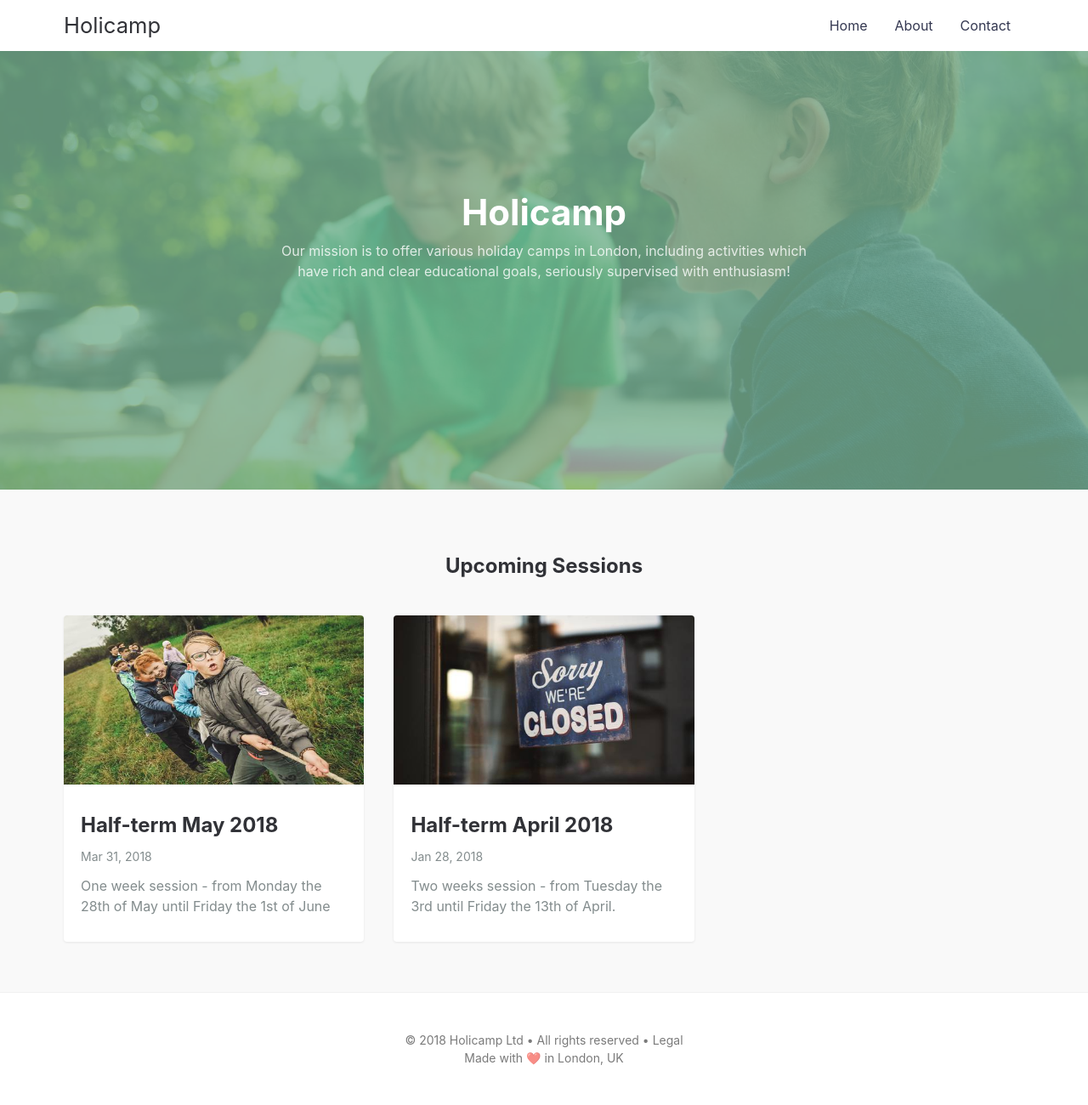
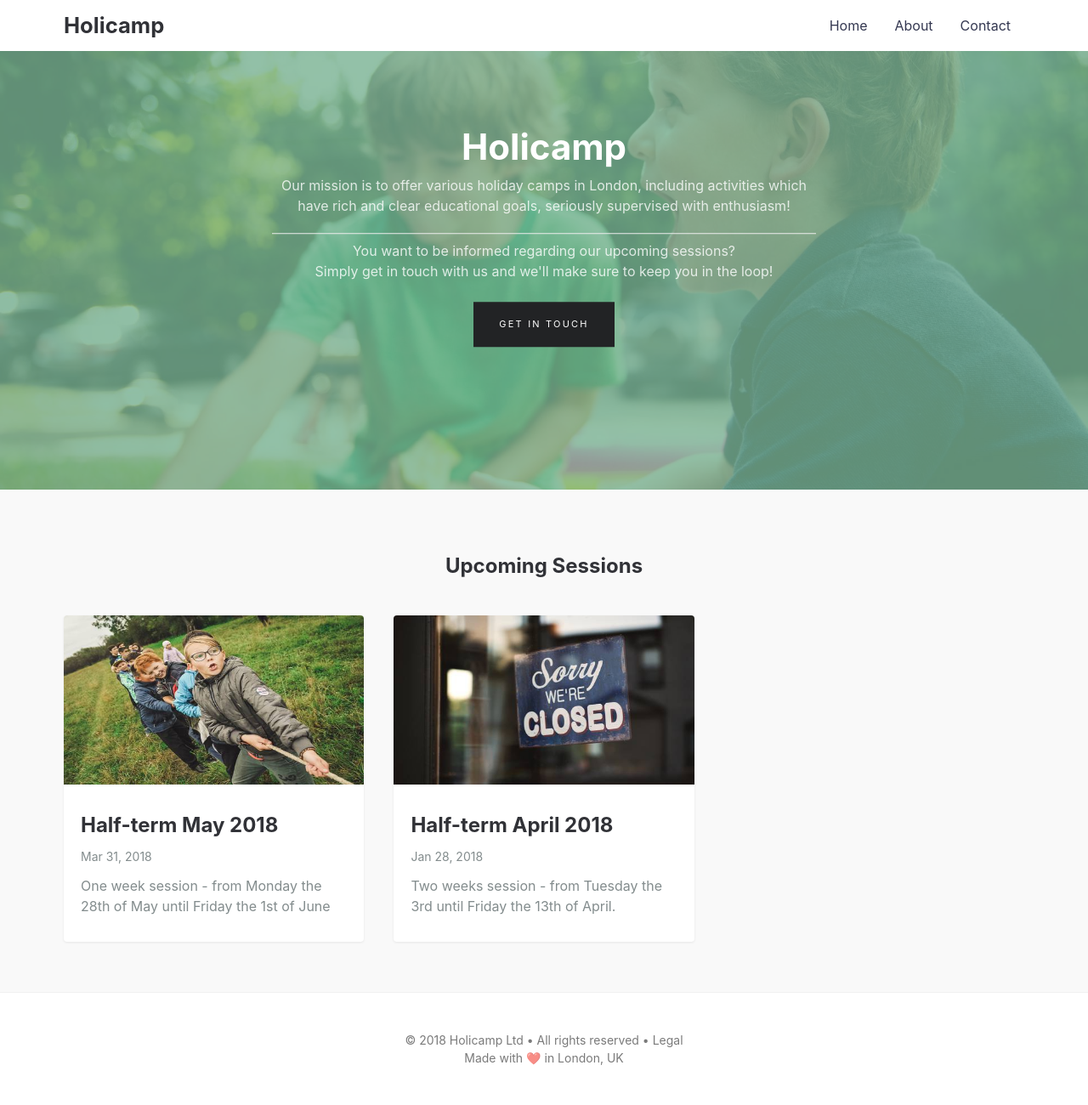
Before and after one commit to holicamp/holicamp.github.io, a Jekyll site: the page built from index.md, in a window 1280 px wide. Shown: the whole page at 85% size. Built offline with Jekyll 4.4.1, drawn with Linux system fonts in a browser that asks for light colours.

Commit message:
GA ID added + get in touch HP

```diff
--- a/_config.yml
+++ b/_config.yml
@@ -4,6 +4,7 @@ email: hello@holicamp.org.uk
 description: Holiday play-scheme camp for children
 baseurl: ""
 url: "https://holicamp.org.uk"
+google_tag_manager: "UA-90339029-2"
 # twitter_username: jan_czizikow # replace with your_twitter_username or comment to remove link from footer
 # github_username:  janczizikow # replace with your_github_username or comment to remove link from footer
 # instagram_username: shanlongjj # replace with your_instagram_username or comment to remove link from footer
--- a/_layouts/default.html
+++ b/_layouts/default.html
@@ -21,7 +21,14 @@ layout: compress
     <div class="hero lazyload" data-bg="{{site.url}}/assets/img/posts/ashton-bingham-113943_lg.jpg">
       <div class="hero__wrap">
         <h1 class="hero__title">Holicamp</h1>
-        <p class="hero__meta">Our mission is to offer various holiday camps in London, including activities which have rich and clear educational goals, seriously supervised with enthusiasm! </p>
+        <p class="hero__meta">Our mission is to offer various holiday camps in London, including activities which have rich and clear educational goals, seriously supervised with enthusiasm!</p>
+        <hr />
+        <p class="hero__meta">
+          You want to be informed regarding our upcoming sessions?<br />
+          Simply get in touch with us and we'll make sure to keep you in the loop!<br />
+          <br />
+          <a href="{{ '/contact' | relative_url }}" class="btn">get in touch</a>
+        </p>
       </div>
     </div>
 
--- a/_sass/layout/_nav.scss
+++ b/_sass/layout/_nav.scss
@@ -47,6 +47,7 @@
 
   .header__logo--container {
     font-size: 1.6rem;
+    font-weight: bold;
   }
 }
 
```
Also changed, not shown: contact.md (+1 -1 lines), assets/css/main.css, 1 other file.
